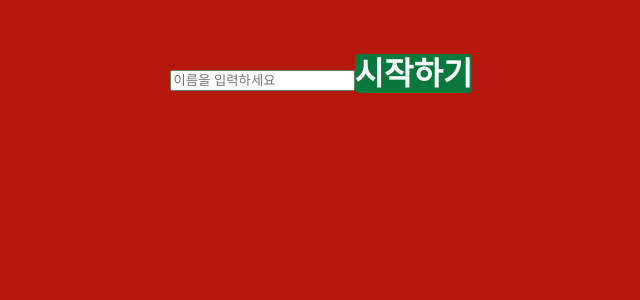
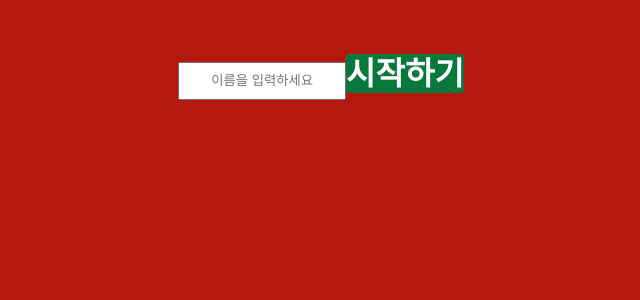
Before and after one commit to ddZoebb/christmas_mbti, a React (Create React App) app: page /name in a window 1280 px wide. Shown: the top 300 px of the page, without its empty margins (319-959 px from the left). Built offline with nearby package versions, Linux system fonts and the light colour scheme.

Commit message:
some css added 3

```diff
--- a/src/App.css
+++ b/src/App.css
@@ -62,6 +62,13 @@
   animation: fadein 1s;
 }
 
+.Name-input {
+  width: 10rem;
+  height: 2rem;
+  text-align: center;
+
+}
+
 @keyframes App-logo-spin {
   from {
     transform: rotate(0deg);
--- a/src/App.js
+++ b/src/App.js
@@ -4,6 +4,8 @@ import Home from "./pages/Home";
 import Name from "./pages/Name";
 import Situation from "./pages/Situation";
 import Result from "./pages/Result";
+
+import NotFound from "./pages/NotFound";
 
 const App = () => {
   return (
@@ -12,6 +14,7 @@ const App = () => {
       <Route path="/name" element={<Name />}></Route>
       <Route path="/situation" element={<Situation />}></Route>
       <Route path="/result" element={<Result />}></Route>
+      <Route path="*" element={<NotFound />}></Route>
     </Routes>
   );
 };
--- a/src/pages/Name.js
+++ b/src/pages/Name.js
@@ -6,7 +6,7 @@ const Name = () => {
     <div className="Name-wrapper">
       <div className="Name-content-container">
         <form>
-          <input placeholder="이름을 입력하세요"></input>
+          <input className="Name-input" placeholder="이름을 입력하세요"></input>
           <Button to="/situation">시작하기</Button>
         </form>
       </div>
--- /dev/null
+++ b/src/pages/NotFound.js
@@ -0,0 +1,11 @@
+/* eslint-disable */
+
+function NotFound(){
+    return(
+        <div>
+            404 NOT FOUND
+        </div>
+    )
+}
+
+export default NotFound;
```
